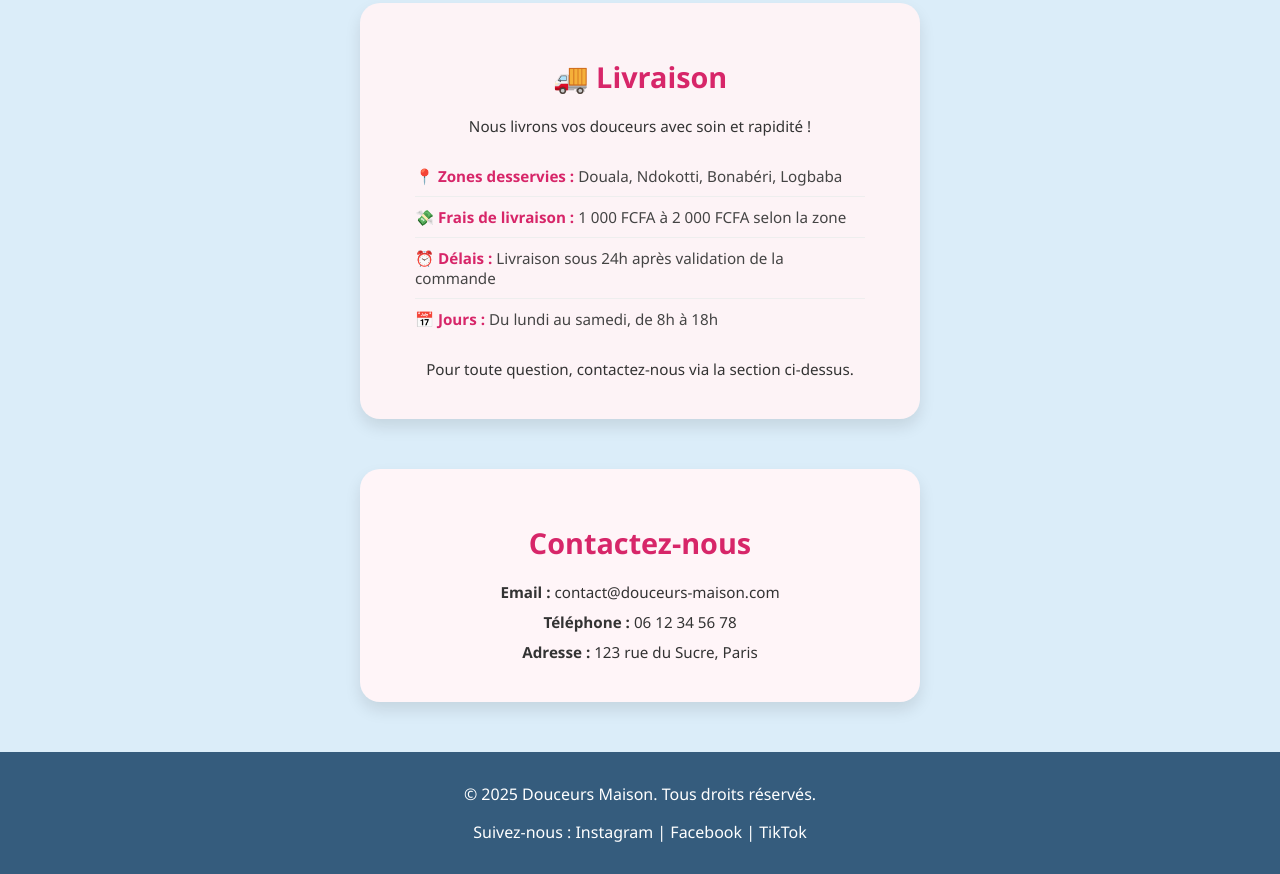
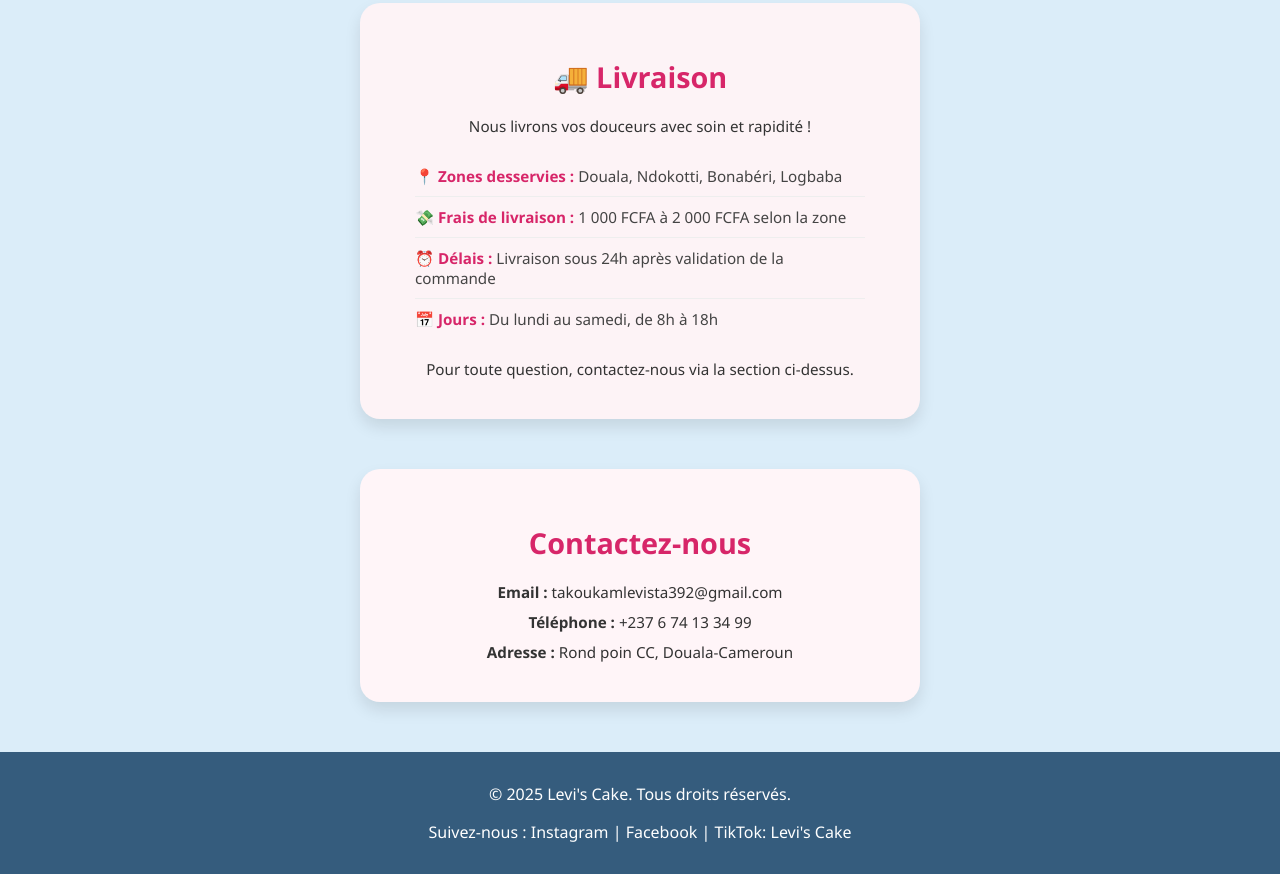
Before and after one commit to bikomndongopaulaxel/Levi-sCake, a plain HTML site: page index.html in a window 1280 px wide. Shown: the part 3664-4538 px from the top of the page. Drawn offline with nearby package versions, Linux system fonts and the light colour scheme; files whose address does not match are found by name.

Commit message:
Update index.html

```diff
--- a/index.html
+++ b/index.html
@@ -951,15 +951,15 @@ catalogue-gateaux, .grille-nouveautes {
 <!-- Section Contact -->
 <section class="bloc-formulaire" id="contact">
   <h2>Contactez-nous</h2>
-  <p><strong>Email :</strong> contact@douceurs-maison.com</p>
-  <p><strong>Téléphone :</strong> 06 12 34 56 78</p>
-  <p><strong>Adresse :</strong> 123 rue du Sucre, Paris</p>
+  <p><strong>Email :</strong> takoukamlevista392@gmail.com</p>
+  <p><strong>Téléphone :</strong> +237 6 74 13 34 99 </p>
+  <p><strong>Adresse :</strong> Rond poin CC, Douala-Cameroun</p>
 </section>
 
 
     <footer>
-        <p>&copy; 2025 Douceurs Maison. Tous droits réservés.</p>
-        <p>Suivez-nous : Instagram | Facebook | TikTok</p>
+        <p>&copy; 2025 Levi's Cake. Tous droits réservés.</p>
+        <p>Suivez-nous : Instagram | Facebook | TikTok: Levi's Cake</p>
     </footer>
 
 <script src="https://cdn.jsdelivr.net/npm/emailjs-com@3/dist/email.min.js"></script>
```
